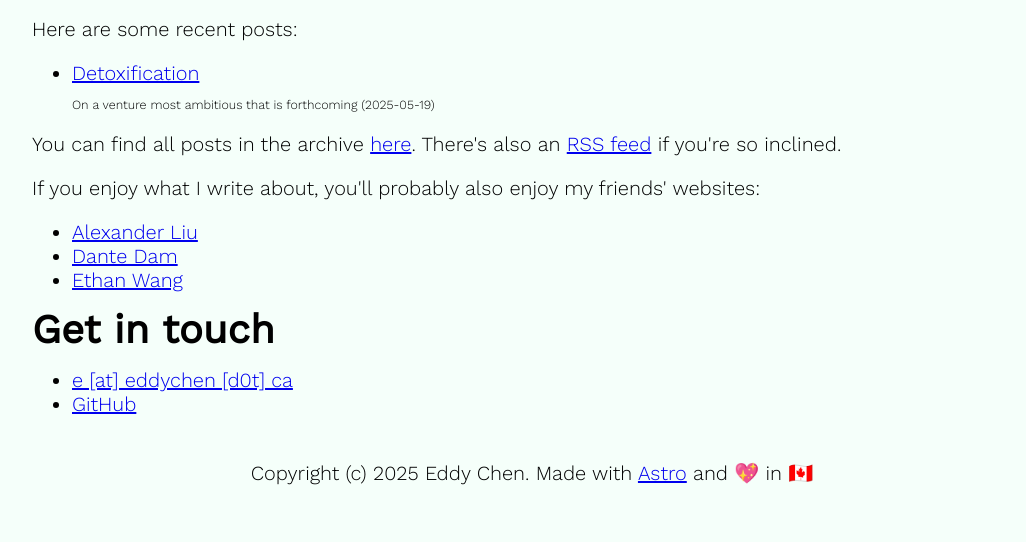
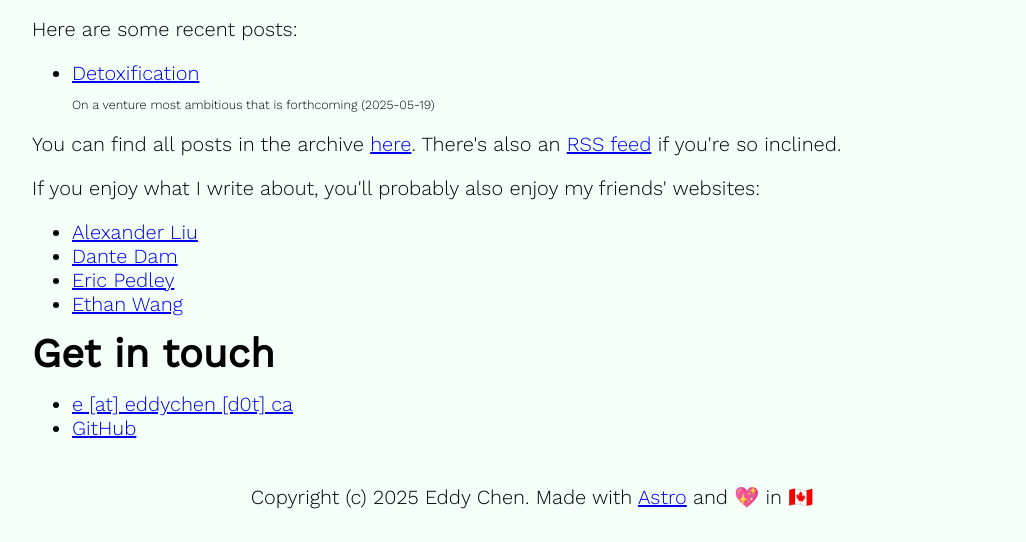
Before and after one commit to ecxyzzy/eddychen.ca, an Astro site in the folder apps/site/: page / in a window 1280 px wide. Shown: the part 750-1292 px from the top of the page, without its empty margins (108-1134 px from the left). Before the commit the page ends 1268 px from the top, so only its background shows below. Built offline with nearby package versions, Linux system fonts and the light colour scheme; Astro itself is replaced by a stand-in of ours.

Commit message:
feat: add eric

```diff
--- a/apps/site/src/pages/index.astro
+++ b/apps/site/src/pages/index.astro
@@ -88,6 +88,7 @@ const posts = await getCollection("blog").then((xs) =>
   <ul>
     <li><a href="https://alexanderliu.com">Alexander Liu</a></li>
     <li><a href="https://dantedam.com">Dante Dam</a></li>
+    <li><a href="https://ericpedley.github.io">Eric Pedley</a></li>
     <li><a href="https://awesome-e.dev">Ethan Wang</a></li>
   </ul>
   <h2>Get in touch</h2>
```
